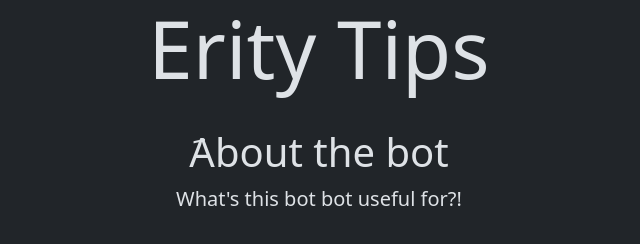
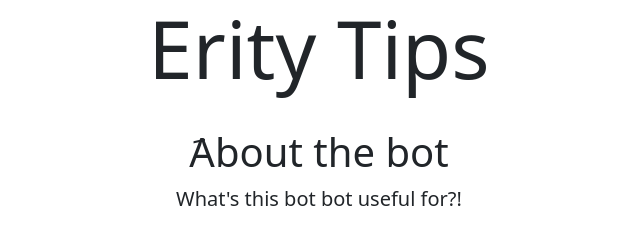
Before and after one commit to ErityBot/Tips, a plain HTML site: page English/About.html in a window 1280 px wide. Shown: the whole page, without its empty margins (321-961 px from the left). Drawn offline with nearby package versions, Linux system fonts and the light colour scheme.

Commit message:
A little more fixes.

```diff
--- a/English/About.html
+++ b/English/About.html
@@ -10,7 +10,7 @@
     <link rel="stylesheet" href="../styles.css">
 </head>
 
-<body data-bs-theme="dark">
+<body>
     <div class="container">
         <h1 class="text-center display-1">Erity Tips</h1>
         <br />
```
Also changed, not shown: Farsi/About.html (+1 -1 lines), index.html (+1 -1 lines).
